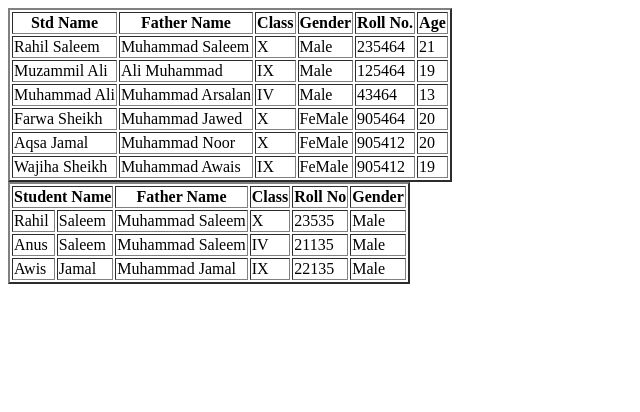
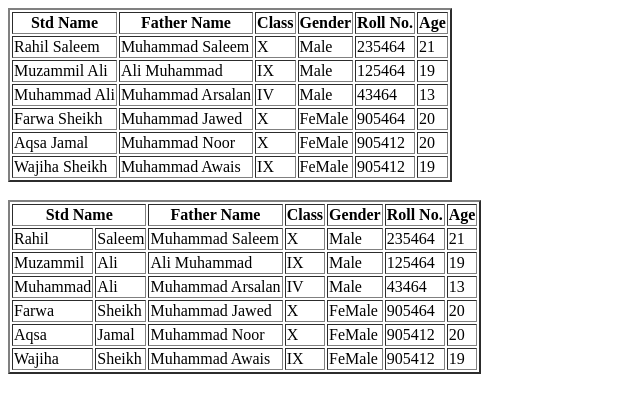
Before and after one commit to rahilsaleem12/Table-Assignment-C6, a plain HTML site: page index.html in a window 1280 px wide. Shown: the whole page, without its empty margins (0-640 px from the left). Drawn offline with Linux system fonts and the light colour scheme.

Commit message:
some code

```diff
--- a/index.html
+++ b/index.html
@@ -65,42 +65,71 @@
             <td>19</td>
         </tr>
     </Table>
-    <table border="2">
+
+    <br>
+    <Table border="2px">
         <tr>
-            <th colspan="2">Student Name</th>
-            <th >Father Name</th>
-            <th >Class</th>
-            <th> Roll No</th>
+            <th colspan="2">Std Name</th>
+            <th>Father Name</th>
+            <th>Class </th>
             <th>Gender</th>
-
+            <th>Roll No.</th>
+            <th>Age</th>
         </tr>
         <tr>
-            <td >Rahil </td>
-            <td> Saleem</td>
-            <td>Muhammad Saleem</td>
+            <td>Rahil </td>
+            <td>Saleem</td>
+            <td>Muhammad Saleem </td>
             <td>X</td>
-            <td>23535</td>
             <td>Male</td>
-
+            <td>235464</td>
+            <td>21</td>
         </tr>
         <tr>
-            <td >Anus </td>
-            <td> Saleem</td>
-            <td>Muhammad Saleem</td>
-            <td>IV</td>
-            <td>21135</td>
+            <td>Muzammil </td>
+            <td>Ali</td>
+            <td>Ali Muhammad</td>
+            <td>IX</td>
             <td>Male</td>
-
+            <td>125464</td>
+            <td>19</td>
         </tr>
         <tr>
-            <td >Awis </td>
-            <td> Jamal</td>
-            <td>Muhammad Jamal</td>
+            <td>Muhammad </td>
+            <td>Ali</td>
+            <td> Muhammad Arsalan</td>
+            <td>IV</td>
+            <td>Male</td>
+            <td>43464</td>
+            <td>13</td>
+        </tr>
+        <tr>
+            <td>Farwa </td>
+            <td>Sheikh</td>
+            <td> Muhammad Jawed</td>
+            <td>X</td>
+            <td>FeMale</td>
+            <td>905464</td>
+            <td>20</td>
+        </tr>
+        <tr>
+            <td>Aqsa </td>
+            <td>Jamal</td>
+            <td> Muhammad Noor</td>
+            <td>X</td>
+            <td>FeMale</td>
+            <td>905412</td>
+            <td>20</td>
+        </tr>
+        <tr>
+            <td>Wajiha </td>
+            <td>Sheikh</td>
+            <td> Muhammad Awais</td>
             <td>IX</td>
-            <td>22135</td>
-            <td>Male</td>
-
+            <td>FeMale</td>
+            <td>905412</td>
+            <td>19</td>
         </tr>
-    </table>
+    </Table>
 </body>
 </html>
```
